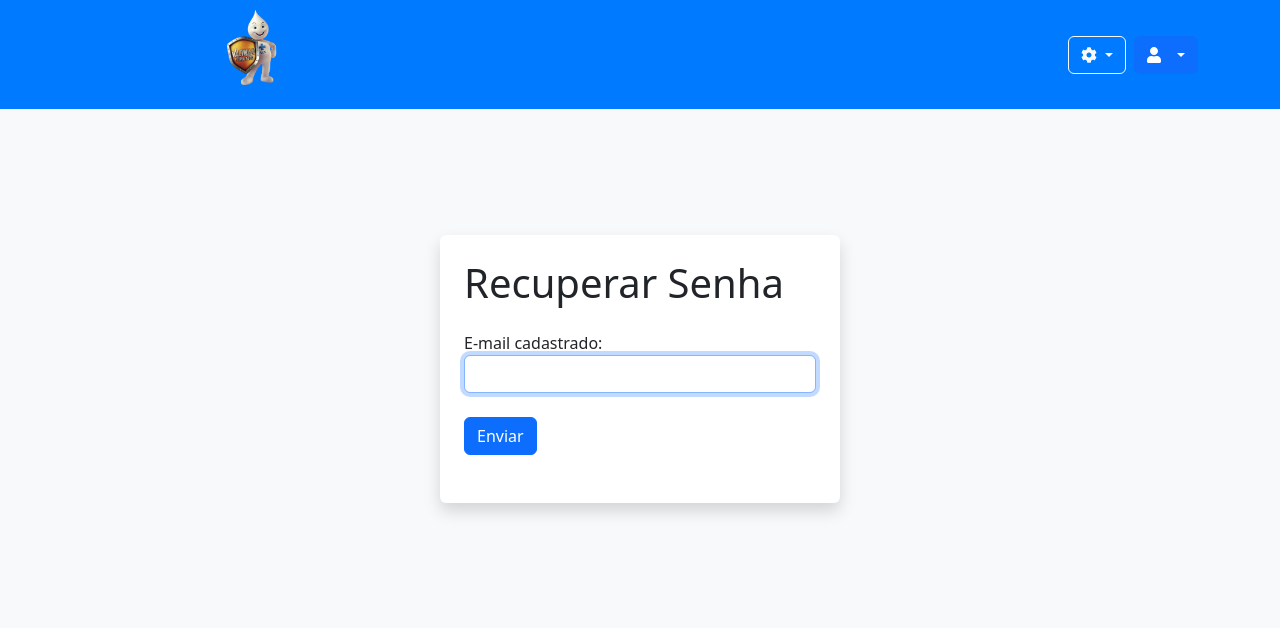
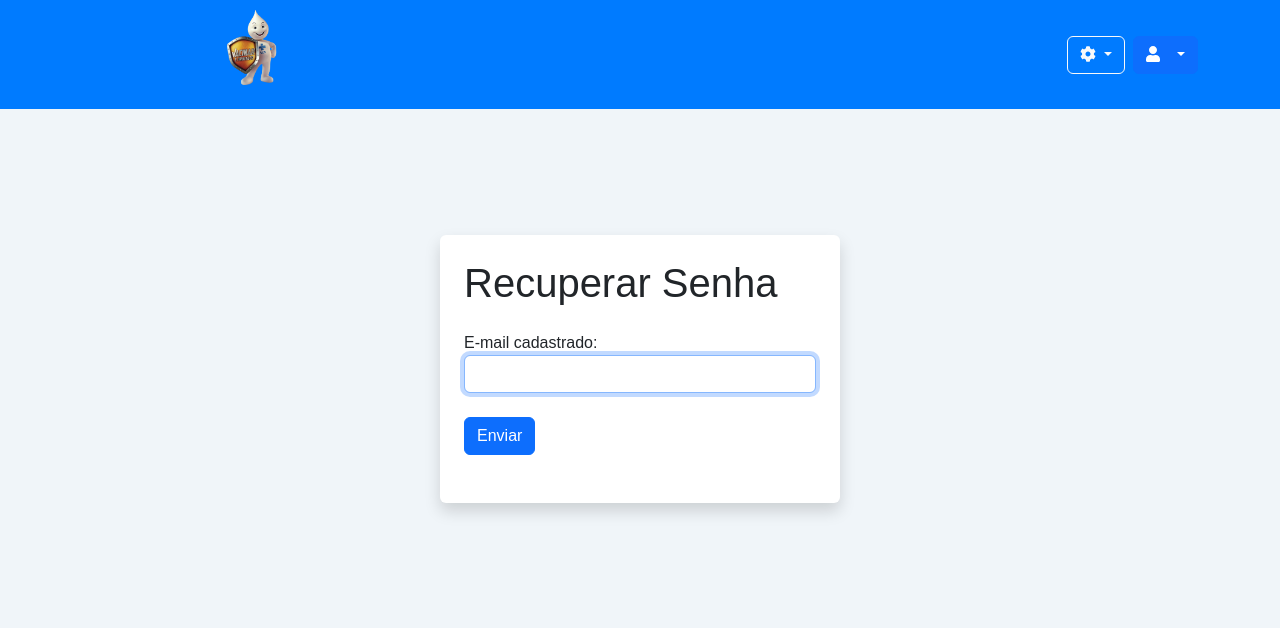
Before and after one commit to Ryan1590/hackathon-terceiro-periodo, a PHP site: page /redefinirSenha.php in a window 1280 px wide. Shown: the top 628 px of the page. Run offline with PHP 8.4, Linux system fonts and the light colour scheme.

Commit message:
ajuste cor de fundo

```diff
--- a/front-end/cadastroNovoUsuario.php
+++ b/front-end/cadastroNovoUsuario.php
@@ -8,10 +8,10 @@
     <link href="https://stackpath.bootstrapcdn.com/bootstrap/4.5.2/css/bootstrap.min.css" rel="stylesheet">
     <link href="https://cdn.jsdelivr.net/npm/bootstrap@5.3.0-alpha1/dist/css/bootstrap.min.css" rel="stylesheet">
     <link href="https://cdnjs.cloudflare.com/ajax/libs/font-awesome/5.15.4/css/all.min.css" rel="stylesheet">
-    <link rel="stylesheet" href="css/styles.css">
     <style>
-        body {
-            background-color: #f8f9fa;
+         body {
+            background-color: #f0f5f9 !important;
+            font-family: Arial, sans-serif;
         }
 
         .header {
--- a/front-end/redefinirSenha.php
+++ b/front-end/redefinirSenha.php
@@ -7,10 +7,10 @@
     <title>Recuperação de Senha</title>
     <link href="https://cdn.jsdelivr.net/npm/bootstrap@5.3.0-alpha1/dist/css/bootstrap.min.css" rel="stylesheet">
     <link href="https://cdnjs.cloudflare.com/ajax/libs/font-awesome/5.15.4/css/all.min.css" rel="stylesheet">
-    <link rel="stylesheet" href="css/styles.css">
     <style>
-        body {
-            background-color: #f8f9fa;
+           body {
+            background-color: #f0f5f9;
+            font-family: Arial, sans-serif;
         }
 
         .header {
```
